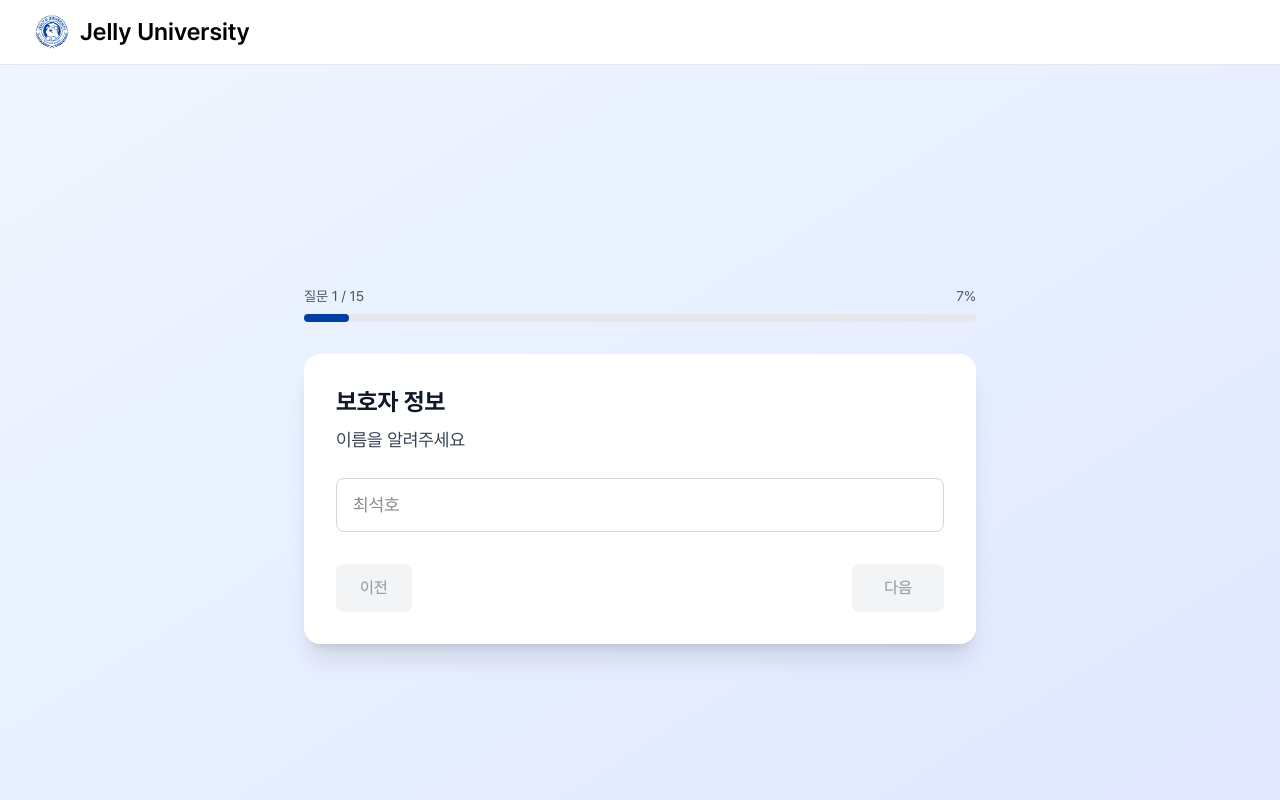
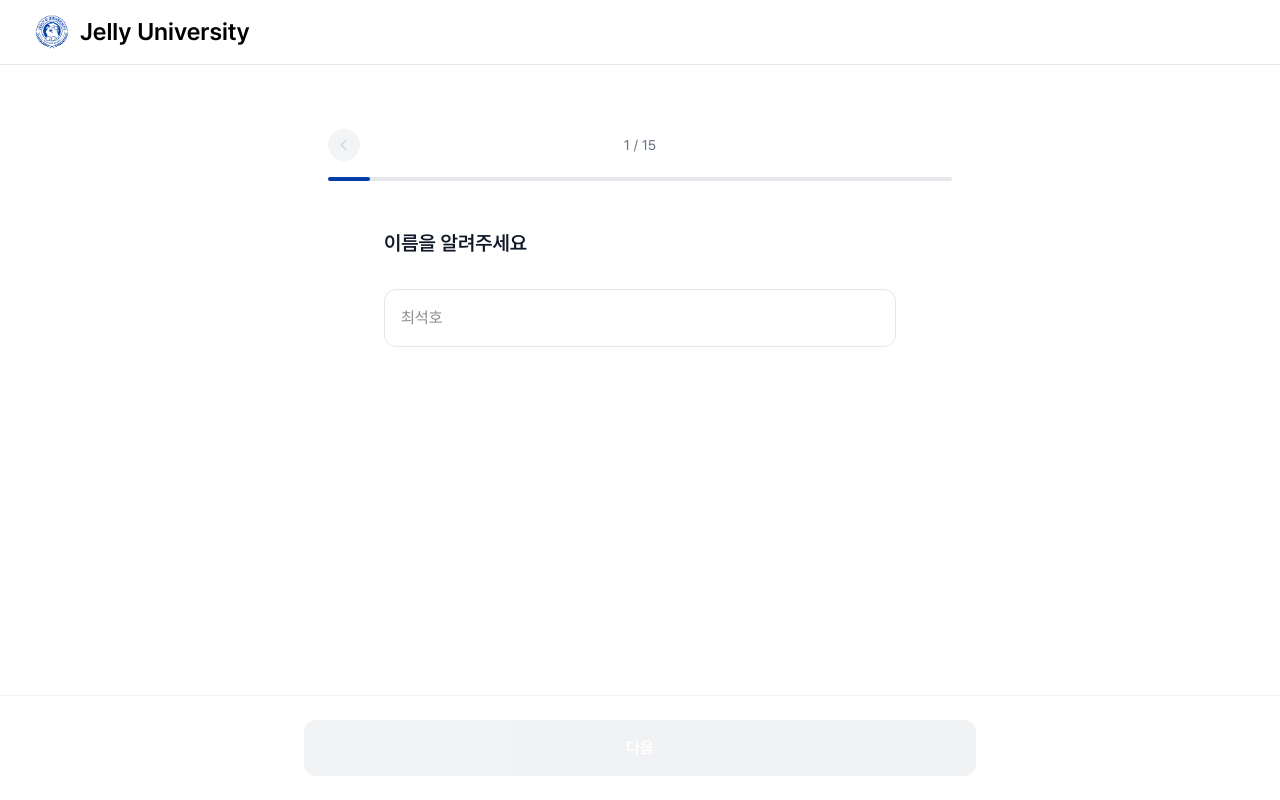
Before and after one commit to SeokHoChoi/test-jelly-univ-fe, a Next.js app: page /survey in a window 1280 px wide. Shown: the top 800 px of the page. Built offline with nearby package versions, Linux system fonts and the light colour scheme.

Commit message:
feat: 설문 페이지 UI 변경

```diff
--- a/src/app/survey/page.tsx
+++ b/src/app/survey/page.tsx
@@ -2,6 +2,7 @@
 
 import { useState } from 'react';
 import { useRouter } from 'next/navigation';
+import Image from 'next/image';
 
 interface SurveyData {
   // 보호자 정보
@@ -218,7 +219,7 @@ const SurveyPage = () => {
       setTimeout(() => {
         setCurrentStep(currentStep + 1);
         setIsAnimating(false);
-      }, 300);
+      }, 200);
     } else {
       handleSubmit();
     }
@@ -230,7 +231,7 @@ const SurveyPage = () => {
       setTimeout(() => {
         setCurrentStep(currentStep - 1);
         setIsAnimating(false);
-      }, 300);
+      }, 200);
     }
   };
 
@@ -272,17 +273,36 @@ const SurveyPage = () => {
     : true;
 
   return (
-    <div className="min-h-screen bg-gradient-to-br from-blue-50 to-indigo-100 flex items-center justify-center p-4">
-      <div className="w-full max-w-2xl">
+    <div className="min-h-screen bg-white flex flex-col">
+      {/* 데스크탑 컨테이너 */}
+      <div className="max-w-2xl mx-auto w-full">
+        {/* 헤더 */}
+        <div className="px-6 pt-16 pb-4">
+          <div className="flex items-center justify-between mb-4">
+            <button
+              onClick={handlePrevious}
+              disabled={currentStep === 0}
+              className={`w-8 h-8 rounded-full flex items-center justify-center transition-colors ${currentStep === 0
+                ? 'bg-gray-100 text-gray-300'
+                : 'bg-gray-100 text-gray-600 hover:bg-gray-200'
+                }`}
+            >
+              <svg className="w-4 h-4" fill="none" stroke="currentColor" viewBox="0 0 24 24">
+                <path strokeLinecap="round" strokeLinejoin="round" strokeWidth={2} d="M15 19l-7-7 7-7" />
+              </svg>
+            </button>
+
+            <div className="text-sm text-gray-500">
+              {currentStep + 1} / {questions.length}
+            </div>
+
+            <div className="w-8"></div>
+          </div>
+
           {/* Progress Bar */}
-        <div className="mb-8">
-          <div className="flex justify-between text-sm text-gray-600 mb-2">
-            <span>질문 {currentStep + 1} / {questions.length}</span>
-            <span>{Math.round(((currentStep + 1) / questions.length) * 100)}%</span>
-          </div>
-          <div className="w-full bg-gray-200 rounded-full h-2">
+          <div className="w-full bg-gray-200 rounded-full h-1">
             <div
-              className="h-2 rounded-full transition-all duration-300 ease-out"
+              className="h-1 rounded-full transition-all duration-300 ease-out"
               style={{
                 width: `${((currentStep + 1) / questions.length) * 100}%`,
                 backgroundColor: '#003DA5'
@@ -291,51 +311,44 @@ const SurveyPage = () => {
           </div>
         </div>
 
-        {/* Question Card */}
-        <div className={`bg-white rounded-2xl shadow-xl p-8 transition-all duration-300 ease-out ${isAnimating ? 'opacity-0 transform translate-x-8' : 'opacity-100 transform translate-x-0'
+        {/* 메인 콘텐츠 */}
+        <div className="flex-1 px-6 py-8 pb-32">
+          <div className={`max-w-lg mx-auto transition-all duration-200 ${isAnimating ? 'opacity-0 translate-x-4' : 'opacity-100 translate-x-0'
             }`}>
-          <div className="mb-6">
-            <h2 className="text-2xl font-bold text-gray-900 mb-2">{currentQuestion.title}</h2>
-            <h3 className="text-lg text-gray-700 mb-4">{currentQuestion.subtitle}</h3>
+            {/* 질문 제목 */}
+            <div className="mb-8">
+              <h1 className="text-xl font-semibold text-gray-900 mb-2">
+                {currentQuestion.subtitle}
+              </h1>
               {currentQuestion.description && (
-              <div
-                className="border-l-4 p-4 mb-4"
-                style={{
-                  backgroundColor: '#E6F0FF',
-                  borderLeftColor: '#003DA5'
-                }}
-              >
-                <p
-                  className="text-sm"
-                  style={{ color: '#002A7A' }}
-                >
+                <div className="bg-blue-50 rounded-xl p-4 mb-4">
+                  <p className="text-sm text-blue-800 leading-relaxed">
                     {currentQuestion.description}
                   </p>
                 </div>
               )}
               {currentQuestion.image && (
                 <div className="mb-6">
-                <img
+                  <Image
                     src={currentQuestion.image}
                     alt={currentQuestion.subtitle}
-                  className="w-full max-w-2xl mx-auto rounded-lg shadow-md"
+                    width={400}
+                    height={200}
+                    className="w-full rounded-xl shadow-sm"
                   />
                 </div>
               )}
             </div>
 
-          {/* Input Field */}
-          <div className="mb-8">
+            {/* 입력 필드 */}
+            <div className="space-y-4">
               {currentQuestion.type === 'text' && (
                 <input
                   type={currentQuestion.type}
                   value={formData[currentQuestion.id as keyof SurveyData] as string}
                   onChange={(e) => handleInputChange(e.target.value)}
                   placeholder={currentQuestion.placeholder}
-                className="w-full px-4 py-3 border border-gray-300 rounded-lg focus:ring-2 focus:border-transparent text-lg"
-                style={{
-                  '--tw-ring-color': '#003DA5'
-                } as React.CSSProperties}
+                  className="w-full px-4 py-4 border border-gray-200 rounded-xl focus:ring-2 focus:ring-blue-500 focus:border-transparent text-base"
                   required={currentQuestion.required}
                 />
               )}
@@ -346,10 +359,7 @@ const SurveyPage = () => {
                   value={formData[currentQuestion.id as keyof SurveyData] as string}
                   onChange={(e) => handleInputChange(e.target.value)}
                   placeholder={currentQuestion.placeholder}
-                className="w-full px-4 py-3 border border-gray-300 rounded-lg focus:ring-2 focus:border-transparent text-lg"
-                style={{
-                  '--tw-ring-color': '#003DA5'
-                } as React.CSSProperties}
+                  className="w-full px-4 py-4 border border-gray-200 rounded-xl focus:ring-2 focus:ring-blue-500 focus:border-transparent text-base"
                   required={currentQuestion.required}
                 />
               )}
@@ -360,32 +370,25 @@ const SurveyPage = () => {
                   value={formData[currentQuestion.id as keyof SurveyData] as string}
                   onChange={(e) => handleInputChange(e.target.value)}
                   placeholder={currentQuestion.placeholder}
-                className="w-full px-4 py-3 border border-gray-300 rounded-lg focus:ring-2 focus:border-transparent text-lg"
-                style={{
-                  '--tw-ring-color': '#003DA5'
-                } as React.CSSProperties}
+                  className="w-full px-4 py-4 border border-gray-200 rounded-xl focus:ring-2 focus:ring-blue-500 focus:border-transparent text-base"
                   required={currentQuestion.required}
                 />
               )}
 
               {currentQuestion.type === 'select' && (
-              <div className="space-y-3">
+                <div className="space-y-2">
                   {currentQuestion.options?.map((option, index) => (
-                  <label key={index} className="flex items-center p-4 border border-gray-200 rounded-lg hover:bg-gray-50 cursor-pointer transition-colors">
+                    <label key={index} className="flex items-center p-4 border border-gray-200 rounded-xl hover:bg-gray-50 cursor-pointer transition-colors">
                       <input
                         type="radio"
                         name={currentQuestion.id}
                         value={option}
                         checked={formData[currentQuestion.id as keyof SurveyData] === option}
                         onChange={(e) => handleInputChange(e.target.value)}
-                      className="mr-3 h-4 w-4"
-                      style={{
-                        color: '#003DA5',
-                        '--tw-ring-color': '#003DA5'
-                      } as React.CSSProperties}
+                        className="mr-3 h-4 w-4 text-blue-600 focus:ring-blue-500"
                         required={currentQuestion.required}
                       />
-                    <span className="text-gray-700">{option}</span>
+                      <span className="text-gray-700 text-sm">{option}</span>
                     </label>
                   ))}
                 </div>
@@ -397,35 +400,32 @@ const SurveyPage = () => {
                   onChange={(e) => handleInputChange(e.target.value)}
                   placeholder={currentQuestion.placeholder}
                   rows={6}
-                className="w-full px-4 py-3 border border-gray-300 rounded-lg focus:ring-2 focus:ring-blue-500 focus:border-transparent text-lg resize-none"
+                  className="w-full px-4 py-4 border border-gray-200 rounded-xl focus:ring-2 focus:ring-blue-500 focus:border-transparent text-base resize-none"
                   required={currentQuestion.required}
                 />
               )}
             </div>
+          </div>
+        </div>
 
-          {/* Navigation Buttons */}
-          <div className="flex justify-between">
-            <button
-              onClick={handlePrevious}
-              disabled={currentStep === 0}
-              className={`px-6 py-3 rounded-lg font-medium transition-colors ${currentStep === 0
-                ? 'bg-gray-100 text-gray-400 cursor-not-allowed'
-                : 'bg-gray-200 text-gray-700 hover:bg-gray-300'
-                }`}
-            >
-              이전
-            </button>
-
+        {/* 하단 고정 버튼 */}
+        <div className="fixed bottom-0 left-0 right-0 bg-white border-t border-gray-100 p-6">
+          <div className="max-w-2xl mx-auto">
             <button
               onClick={handleNext}
               disabled={!isCurrentStepValid}
-              className={`px-8 py-3 rounded-lg font-medium transition-colors ${isCurrentStepValid
-                ? 'text-white hover:opacity-90'
-                : 'bg-gray-100 text-gray-400 cursor-not-allowed'
+              className={`w-full py-4 text-white font-semibold text-base rounded-xl transition-all duration-200 ${isCurrentStepValid
+                ? 'active:scale-95'
+                : 'opacity-50 cursor-not-allowed'
                 }`}
-              style={isCurrentStepValid ? { backgroundColor: '#003DA5' } : {}}
+              style={isCurrentStepValid ? {
+                backgroundColor: '#003DA5',
+                boxShadow: '0 4px 12px rgba(0, 61, 165, 0.15)'
+              } : {
+                backgroundColor: '#E5E7EB'
+              }}
             >
-              {currentStep === questions.length - 1 ? '완료' : '다음'}
+              {currentStep === questions.length - 1 ? '완료하기' : '다음'}
             </button>
           </div>
         </div>
```
Lines whose indentation alone changed are shown as unchanged.
